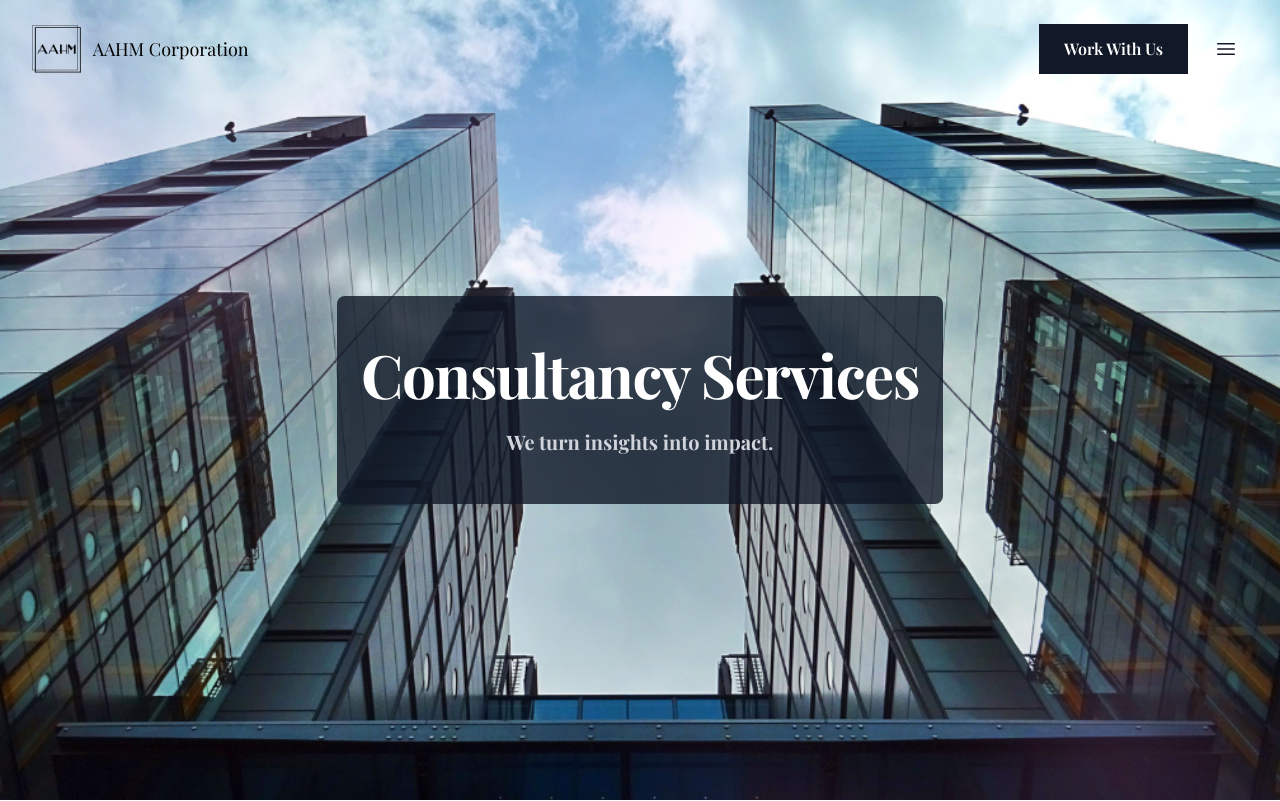
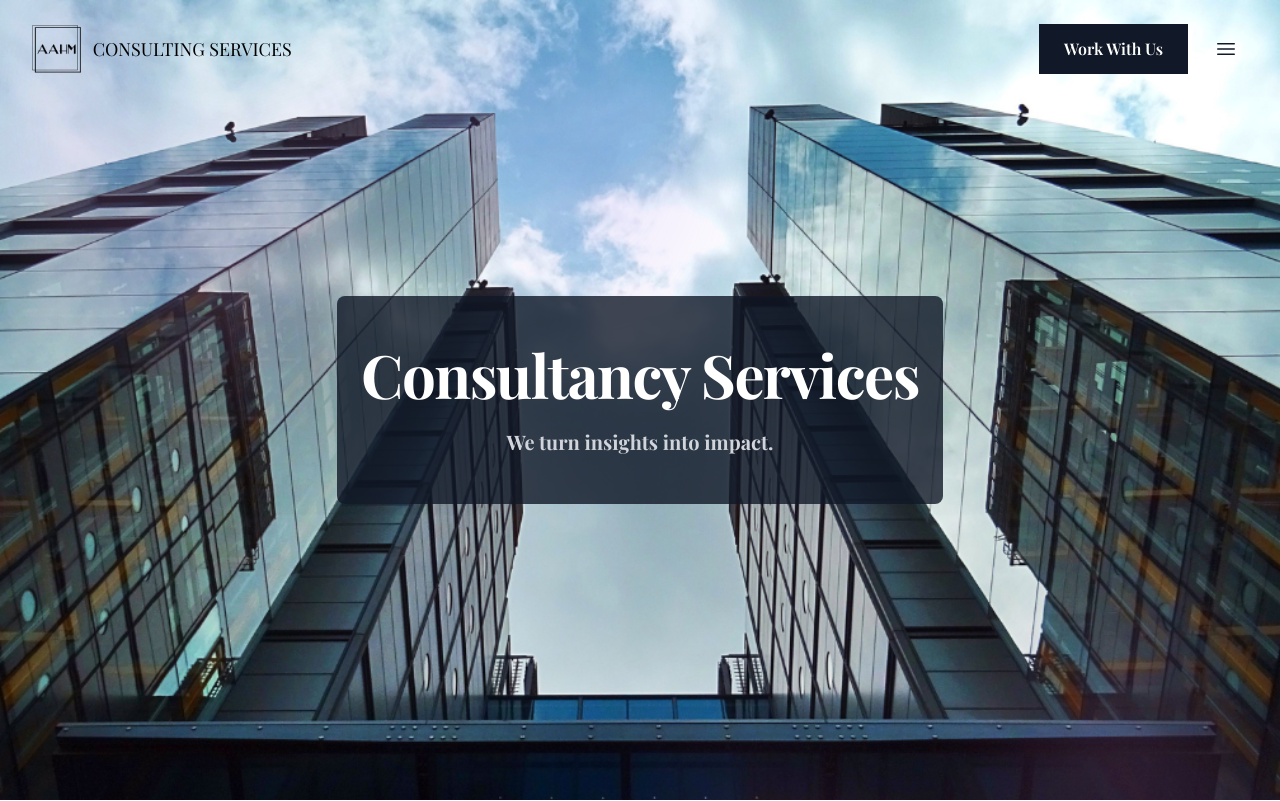
Before and after one commit to DrRhea/company_profile_usa, a Next.js app: page / in a window 1280 px wide. Shown: the top 801 px of the page. Built offline with nearby package versions, Linux system fonts and the light colour scheme; a web font is replaced by a local one.

Commit message:
fix: change the company name

```diff
--- a/src/app/components/Accordion.js
+++ b/src/app/components/Accordion.js
@@ -12,15 +12,15 @@ const Accordion = () => {
 
   const faqs = [
     {
-      question: "How can AAHM Consultations help my business grow?",
-      answer: "AAHM Consultations helps businesses grow by offering strategic insights and practical solutions in your dedicated area working closely with you to create actionable plans that align with your goals.",
+      question: "How can AW Consulting help my business grow?",
+      answer: "AW Consulting helps businesses grow by offering strategic insights and practical solutions in your dedicated area working closely with you to create actionable plans that align with your goals.",
     },
     {
-      question: "What makes AAHM Consultations different from other consulting firms?",
+      question: "What makes AW Consulting different from other consulting firms?",
       answer: "Our dedication to client success and 15 years of experience set us apart. We pride ourselves on offering personalized, actionable advice and a hands-on approach. Additionally, we provide ongoing support to ensure our strategies deliver consistent, measurable results for your business.",
     },
     {
-      question: "Does AAHM Consultations offer services for startups or small businesses?",
+      question: "Does AW Consulting offer services for startups or small businesses?",
       answer: "Yes, we understand the unique challenges startups and small businesses face. AAHM provides tailored solutions to help you build a strong foundation. Whether you’re just starting or ready to scale, we’re here to support you every step of the way.",
     },
     {
--- a/src/app/components/Footer.js
+++ b/src/app/components/Footer.js
@@ -13,7 +13,7 @@ const Footer = () => {
         <div className="grid grid-cols-1 md:grid-cols-3 gap-8">
           {/* Company Name */}
           <div>
-            <h3 className="text-xl font-semibold mb-6 md:mb-0">AAHM Corporation</h3>
+            <h3 className="text-xl font-semibold mb-6 md:mb-0">AW Consulting</h3>
           </div>
 
           {/* Mobile View: Combined Labels and Info */}
@@ -27,7 +27,7 @@ const Footer = () => {
                 href="mailto:Awhmconsulting@gmail.com"
                 className="block pl-8 hover:text-blue-600 transition-colors"
               >
-                Awhmconsulting@gmail.com
+                Awconsultingservice.com
               </a>
             </div>
 
@@ -50,12 +50,12 @@ const Footer = () => {
                 <p className="text-gray-600">Address</p>
               </div>
               <a
-                href="https://aahmconsultations.com"
+                href="https://awconsultingservice.com"
                 target="_blank"
                 rel="noopener noreferrer"
                 className="block pl-8 hover:text-blue-600 transition-colors"
               >
-                Aahmconsultations.com
+                Awconsultingservice.com
               </a>
             </div>
           </div>
@@ -99,12 +99,12 @@ const Footer = () => {
 
             <div>
               <a
-                href="https://aahmconsultations.com"
+                href="https://awconsultingservice.com"
                 target="_blank"
                 rel="noopener noreferrer"
                 className="hover:text-blue-600 transition-colors"
               >
-                Aahmconsultations.com
+                Awconsultingservice.com
               </a>
             </div>
           </div>
--- a/src/app/components/Navbar.js
+++ b/src/app/components/Navbar.js
@@ -63,7 +63,7 @@ export default function Navbar() {
               smooth={true}
               duration={500}
               className="-m-1.5 p-1.5 flex items-center gap-x-3">
-              <span className="sr-only">AAHM Corporation</span>
+              <span className="sr-only">CONSULTING SERVICES</span>
               <img src='/images/logo.png'
                 className={`${
                   isFixed ? 'bg-white p-1 rounded' : ''
@@ -71,7 +71,7 @@ export default function Navbar() {
               <span
                 className={`${
                   isFixed ? 'text-white' : ''
-                } text-lg`}>AAHM Corporation</span>
+                } text-lg`}>CONSULTING SERVICES</span>
             </Link>
           </div>
           <div className="flex items-center space-x-4">
@@ -207,9 +207,9 @@ export default function Navbar() {
                   <img
                     src='/images/logo.png'
                     className="bg-white p-2 rounded h-24 w-auto"
-                    alt="AAHM Corporation"
+                    alt="CONSULTING SERVICES"
                   />
-                  <span className="text-white mt-4 text-xl">AAHM Corporation</span>
+                  <span className="text-white mt-4 text-xl">AW Consulting Services</span>
                 </div>
               </div>
             </motion.div>
```
